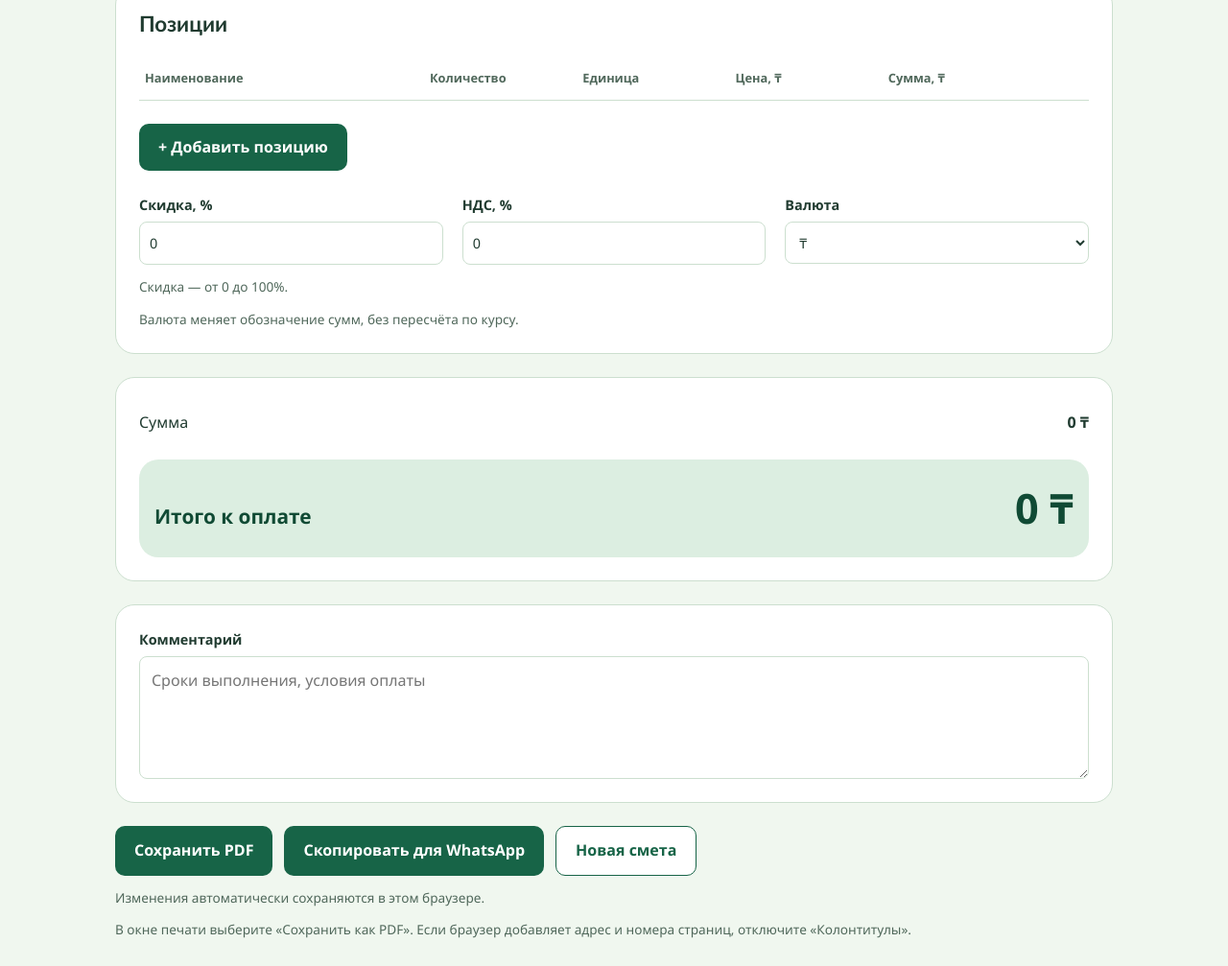
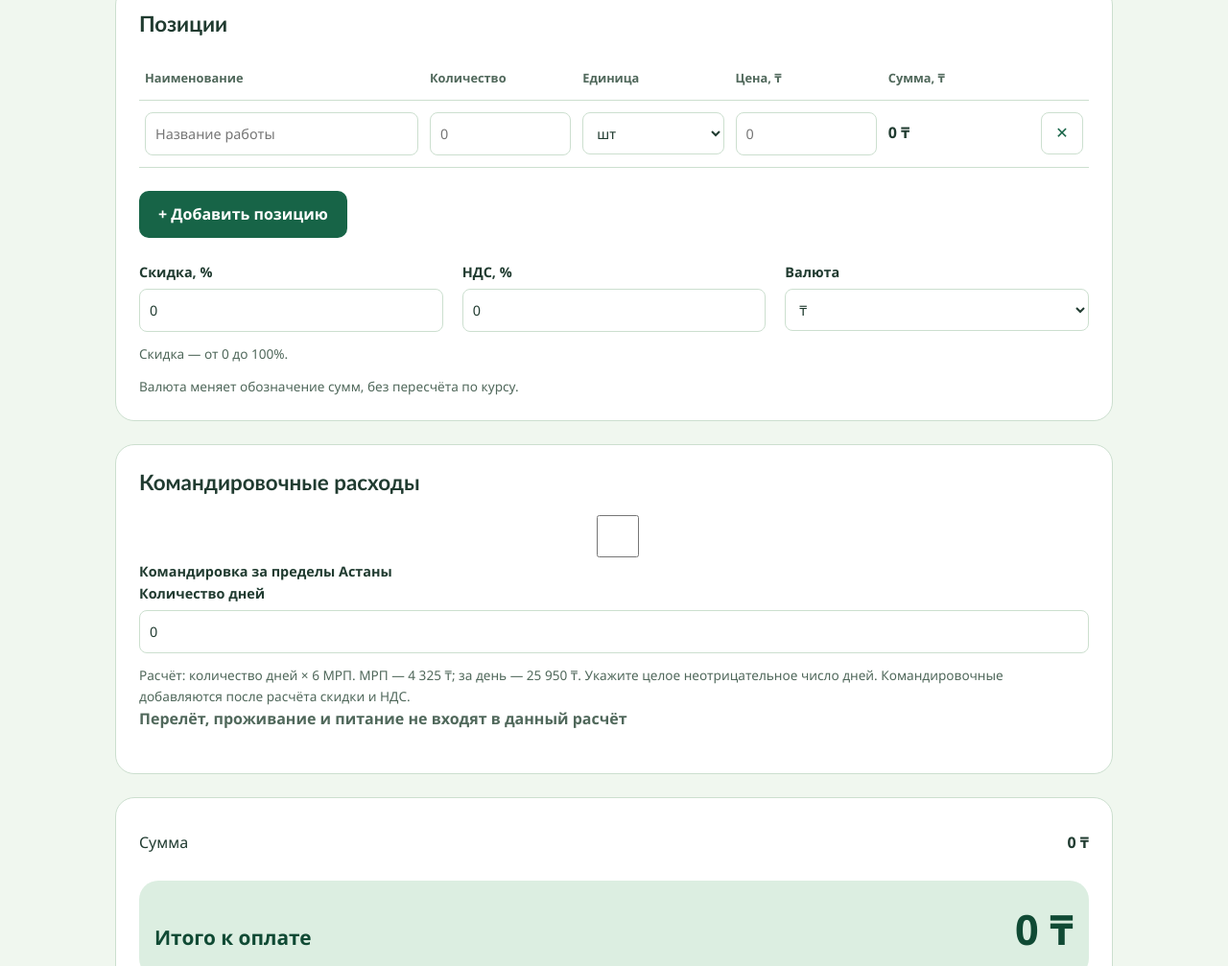
Before and after one commit to messagepro100-cpu/-, a plain HTML site: page index.html in a window 1280 px wide. Shown: the part 485-1492 px from the top of the page at 96% size. Drawn offline with Linux system fonts and the light colour scheme.

Commit message:
Добавить поля командировочных и примечание в разметку

```diff
--- a/index.html
+++ b/index.html
@@ -48,14 +48,24 @@
         <p id="currency-hint" class="settings-hint">Валюта меняет обозначение сумм, без пересчёта по курсу.</p>
       </div>
 
+      <div class="estimate-card screen-only">
+        <h2>Командировочные расходы</h2>
+        <label class="trip-toggle"><input id="trip-enabled" type="checkbox" aria-controls="trip-days">Командировка за пределы Астаны</label>
+        <label>Количество дней<input id="trip-days" type="text" inputmode="numeric" value="0" autocomplete="off" aria-describedby="trip-hint trip-notice" disabled></label>
+        <p id="trip-hint" class="settings-hint">Расчёт: количество дней × 6 МРП. <span id="trip-rate"></span> Укажите целое неотрицательное число дней. Командировочные добавляются после расчёта скидки и НДС.</p>
+        <p id="trip-notice" class="trip-notice"><strong>Перелёт, проживание и питание не входят в данный расчёт</strong></p>
+      </div>
+
       <div class="estimate-card estimate-summary" role="status" aria-live="polite" aria-atomic="true">
         <dl class="estimate-breakdown">
           <div class="summary-row"><dt>Сумма</dt><dd><output id="estimate-subtotal">0 ₸</output></dd></div>
           <div id="discount-row" class="summary-row" hidden><dt>Скидка</dt><dd><output id="discount-amount">0 ₸</output></dd></div>
           <div id="discounted-row" class="summary-row" hidden><dt>Сумма со скидкой</dt><dd><output id="discounted-amount">0 ₸</output></dd></div>
           <div id="vat-row" class="summary-row" hidden><dt>НДС</dt><dd><output id="vat-amount">0 ₸</output></dd></div>
+          <div id="trip-row" class="summary-row" hidden><dt>Командировочные за пределы Астаны (6 МРП в день)</dt><dd><output id="trip-amount">0 ₸</output></dd></div>
           <div class="estimate-total"><dt>Итого к оплате</dt><dd><output id="estimate-total">0 ₸</output></dd></div>
         </dl>
+        <p id="trip-summary-notice" class="trip-notice" hidden><strong>Перелёт, проживание и питание не входят в данный расчёт</strong></p>
       </div>
       <div class="estimate-card estimate-comment-card">
         <label for="estimate-comment">Комментарий</label>
```
